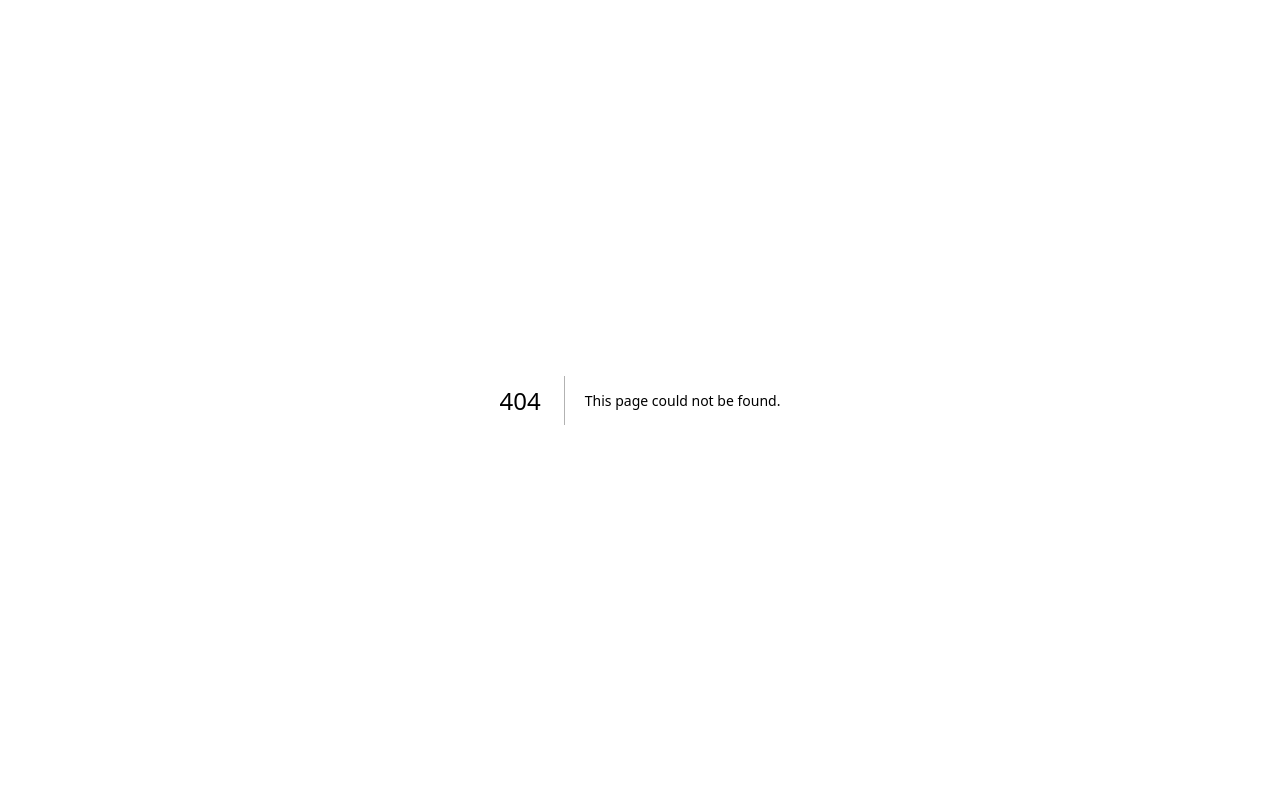
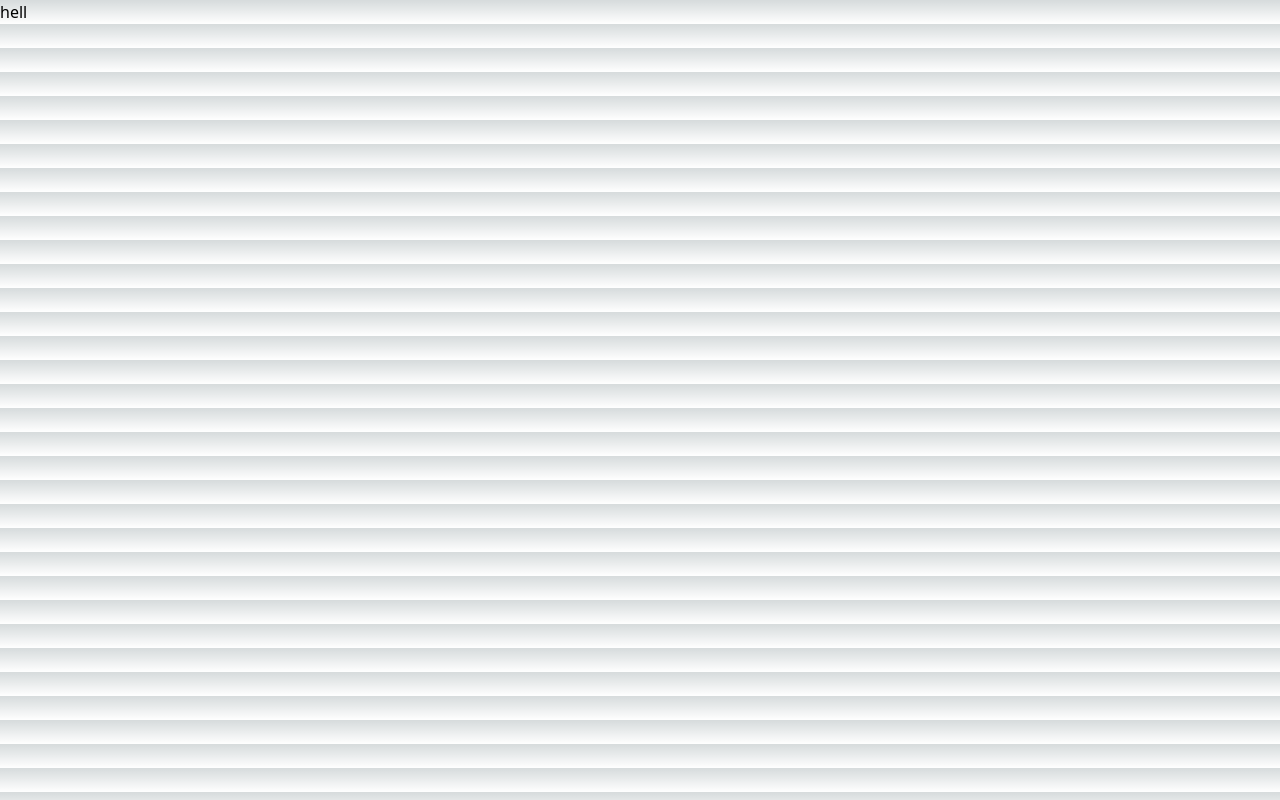
Before and after one commit to Elvinos33/skillshare2, a Next.js app: page /login in a window 1280 px wide. Before the commit this address had no page. Built offline with nearby package versions, Linux system fonts and the light colour scheme.

Commit message:
created login

```diff
--- /dev/null
+++ b/src/pages/login.tsx
@@ -0,0 +1,7 @@
+export default function login(){
+    return (
+        <div >
+            hell
+</div>
+    )
+}
```
